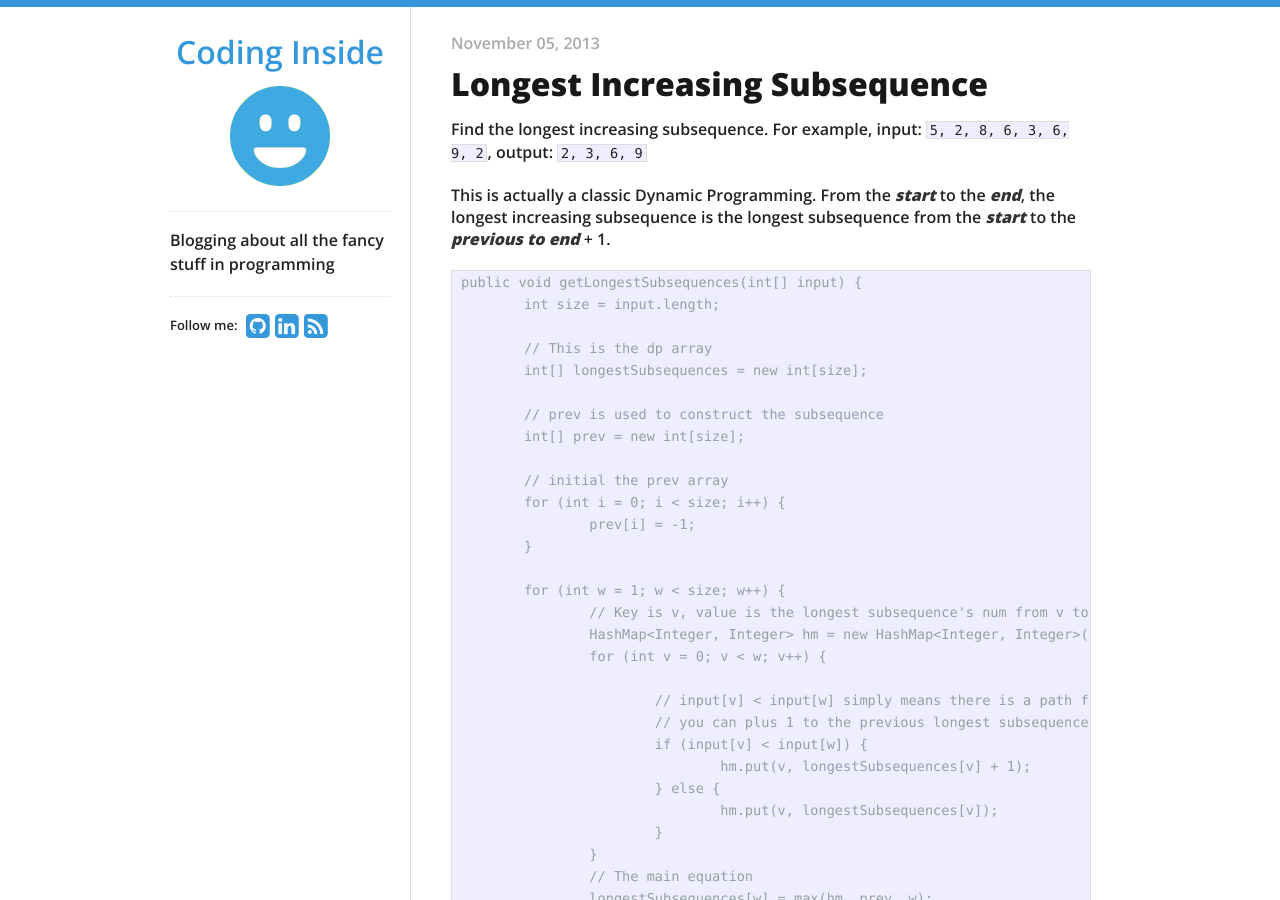
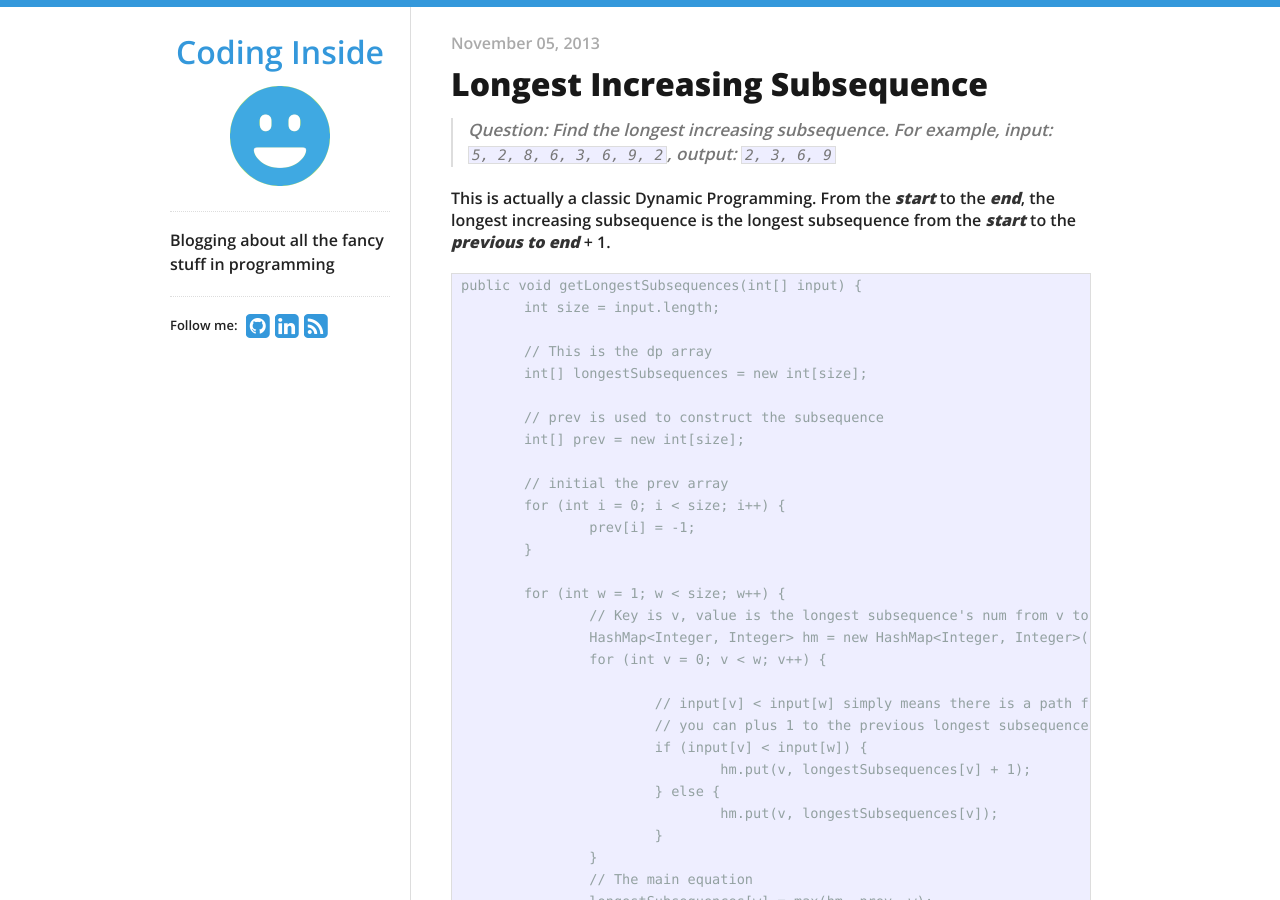
Before and after one commit to boulevard23/boulevard23.github.io, a Jekyll site: the page built from _posts/2013-11-05-longest-increasing-subsequence.md, in a window 1280 px wide and 900 px high. Built offline with Jekyll 4.4.1, drawn with Linux system fonts in a browser that asks for light colours; nearby versions of some CDN libraries.

Commit message:
Format the previous algorithm ariticles

```diff
--- a/_posts/2013-11-05-longest-increasing-subsequence.md
+++ b/_posts/2013-11-05-longest-increasing-subsequence.md
@@ -5,7 +5,7 @@ date:   2013-11-05 20:53:20
 categories: algorithm
 ---
 
-Find the longest increasing subsequence. For example, input: `5, 2, 8, 6, 3, 6, 9, 2`, output: `2, 3, 6, 9`
+> Question: Find the longest increasing subsequence. For example, input: `5, 2, 8, 6, 3, 6, 9, 2`, output: `2, 3, 6, 9`
 
 This is actually a classic Dynamic Programming. From the **_start_** to the **_end_**, the longest increasing subsequence is the longest subsequence from the **_start_** to the **_previous to end_** + 1.
 
--- a/_posts/2013-11-05-merge_sorted_list.markdown
+++ b/_posts/2013-11-05-merge_sorted_list.markdown
@@ -7,7 +7,7 @@ categories: algorithm
 
 ## Merge Sorted List
 
-Assume that 2 lists are already sorted. Merge them into one list.
+> Question: Assume that 2 lists are already sorted. Merge them into one list.
 
 
 	public ArrayList<Integer> mergeList(ArrayList<Integer> a, ArrayList<Integer> b) {
```
